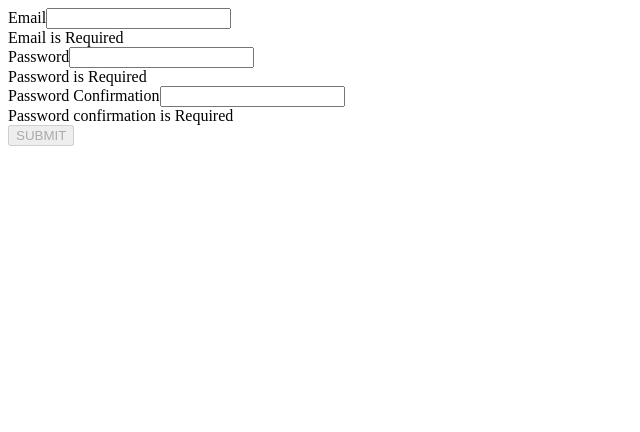
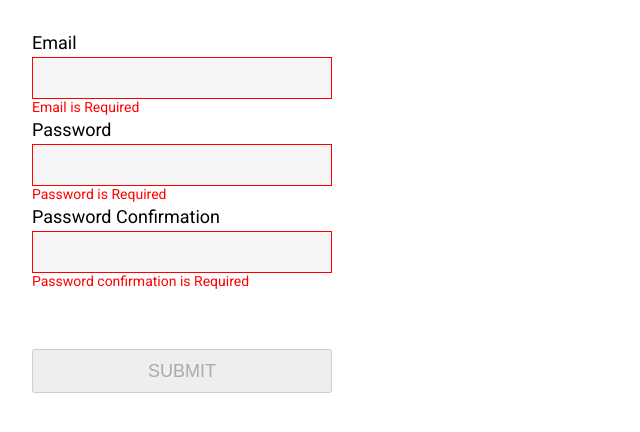
Before and after one commit to musatov/angular-samples, an Angular app in the folder form-validators/: page /dependent in a window 1280 px wide. Shown: the top 432 px of the page, without its empty margins (0-640 px from the left). Built offline with nearby package versions, Linux system fonts and the light colour scheme.

Commit message:
UI styles

```diff
--- a/form-validators/src/app/form-with-dependent-controls/form-with-dependent-controls.component.html
+++ b/form-validators/src/app/form-with-dependent-controls/form-with-dependent-controls.component.html
@@ -11,15 +11,17 @@
   <input name="password" type="text" formControlName="password">
   <div class="errors">
     <span *ngIf="form.get('password').hasError('required')">Password is Required</span>
+    <span *ngIf="form.get('password').hasError('password-previously-used')">Password was previously used</span>
   </div>
   <label for="confirmation">Password Confirmation</label>
   <input name="confirmation" type="text" formControlName="confirmation">
   <div class="errors">
     <span *ngIf="form.get('confirmation').hasError('required')">Password confirmation is Required</span>
+    <span *ngIf="form.get('password').hasError('password-previously-used')">Password was previously used</span>
   </div>
   <div class="form-errors-summary">
     <div *ngIf="form.hasError('password-confimration-mismatch')">Password confirmation does not match the password</div>
-    <div *ngIf="form.hasError('password-previously-used')">Password was previously used</div>
+    <div *ngIf="form.hasError('password-previously-used')">Password was used already. Please select a different password.</div>
   </div>
   <button [disabled]="!form.valid" type="submit">SUBMIT</button>
 </div>
--- a/form-validators/src/app/form-with-dependent-controls/form-with-dependent-controls.component.scss
+++ b/form-validators/src/app/form-with-dependent-controls/form-with-dependent-controls.component.scss
@@ -0,0 +1,15 @@
+:host {
+  display: block;
+  padding: 24px;
+}
+.form {
+  display: flex;
+  flex-direction: column;
+  max-width: 300px;
+  .form-errors-summary {
+    font-size: 14px;
+    padding-top: 8px;
+    height: 48px;
+    color: red;
+  }
+}
--- a/form-validators/src/app/home/home.component.scss
+++ b/form-validators/src/app/home/home.component.scss
@@ -0,0 +1,23 @@
+
+ul {
+  list-style: none;
+  li {
+    position: relative;
+    padding-bottom: 10px;
+    &:before {
+      content: '';
+      position: absolute;
+      border-right:2px solid black;
+      border-bottom:2px solid black;
+      width:10px;
+      height:10px;
+      top: calc(50% - 4px);
+      left: -20px;
+      transform: translateY(-50%) rotate(-45deg);
+    }
+    &:hover {
+      text-decoration: underline;
+      cursor: pointer;
+    }
+  }
+}
--- a/form-validators/src/app/simple-form/simple-form.component.scss
+++ b/form-validators/src/app/simple-form/simple-form.component.scss
@@ -1,8 +1,9 @@
 :host {
   display: block;
+  padding: 24px;
 }
 .form {
   display: flex;
   flex-direction: column;
-  max-width: 200px;
+  max-width: 300px;
 }
--- a/form-validators/src/app/single-control/single-control.component.scss
+++ b/form-validators/src/app/single-control/single-control.component.scss
@@ -1,5 +1,5 @@
 :host {
   display: flex;
   flex-direction: column;
-  max-width: 200px;
+  padding: 24px;
 }
--- a/form-validators/src/index.html
+++ b/form-validators/src/index.html
@@ -6,6 +6,7 @@
   <base href="/">
   <meta name="viewport" content="width=device-width, initial-scale=1">
   <link rel="icon" type="image/x-icon" href="favicon.ico">
+  <link href="https://fonts.googleapis.com/css?family=Roboto&display=swap" rel="stylesheet">
 </head>
 <body>
   <app-root></app-root>
--- a/form-validators/src/styles.scss
+++ b/form-validators/src/styles.scss
@@ -1 +1,31 @@
 /* You can add global styles to this file, and also import other style files */
+body {
+  font-family: 'Roboto', sans-serif;
+  font-size: 18px;
+}
+
+input {
+  font-size: 18px;
+  line-height: 24px;
+  padding: 8px;
+  background: #f5f5f5;
+  border: solid 1px lightgray;
+  &.ng-invalid {
+    border-color: red;
+  }
+}
+button {
+  font-size: 18px;
+  min-width: 300px;
+  line-height: 24px;
+  padding: 8px;
+}
+
+label {
+  padding-bottom: 4px;
+}
+.errors {
+  font-size: 14px;
+  color: red;
+  height: 20px;
+}
```
